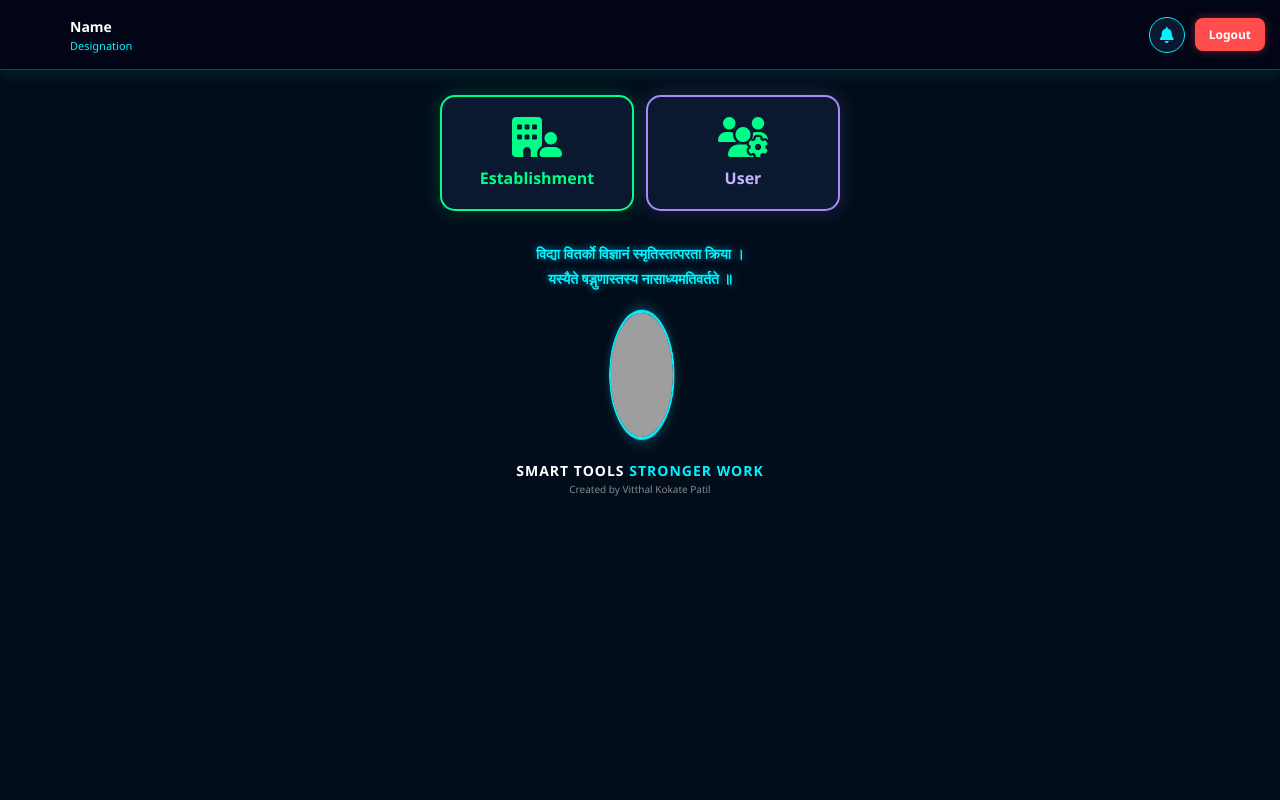
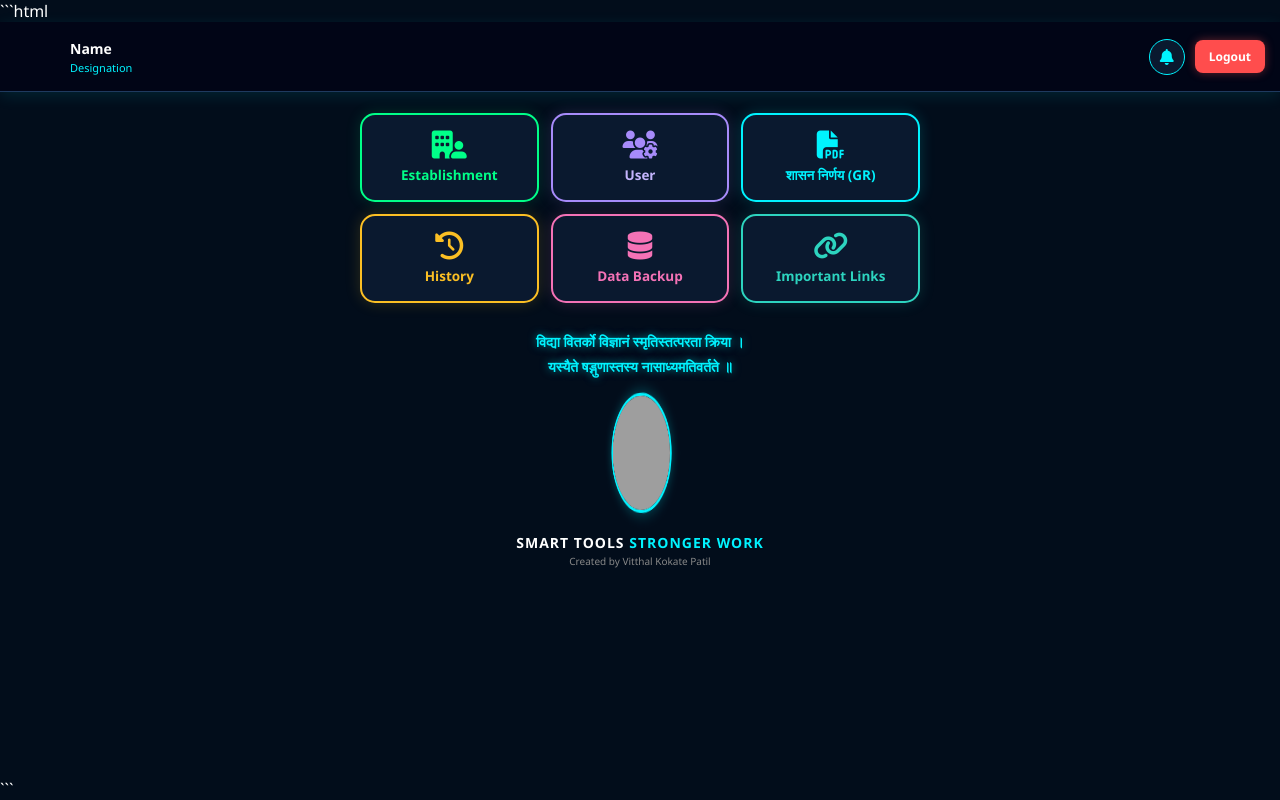
Before and after one commit to vrkokate/Office-Work, a plain HTML site: page dashboard.html in a window 1280 px wide. Drawn offline with Linux system fonts and the light colour scheme; sample sign-in values are in the browser's storage; grey boxes are pictures that could not be loaded.

Commit message:
Refactor dashboard styles and layout
Updated CSS styles for layout and animations, including grid layout for tabs and adjustments to user photo animations.

````diff
--- a/dashboard.html
+++ b/dashboard.html
@@ -1,3 +1,4 @@
+```html
 <!DOCTYPE html>
 <html lang="mr">
 <head>
@@ -10,7 +11,7 @@
         body {
             background: #020d1b;
             color: #ffffff;
-            min-height: 100vh;
+            min-height: 100dvh;
             display: flex;
             flex-direction: column;
             overflow-x: hidden;
@@ -34,6 +35,7 @@
             display: flex;
             align-items: center;
             gap: 10px;
+            min-width: 0;
         }
 
         /* 🌟 १. वरचा फोटो ३डी फ्लिप (नाण्यासारखा) */
@@ -44,8 +46,9 @@
             border: 2px solid #00f3ff;
             object-fit: cover;
             box-shadow: 0 0 10px rgba(0, 243, 255, 0.5);
-            animation: flip3D 4s linear infinite; /* ३डी फ्लिप ॲनिमेशन */
+            animation: flip3D 4s linear infinite;
             transform-style: preserve-3d;
+            flex-shrink: 0;
         }
 
         @keyframes flip3D {
@@ -56,24 +59,33 @@
         .user-details {
             display: flex;
             flex-direction: column;
+            min-width: 0;
         }
 
         .user-name {
             font-size: 14px;
             font-weight: bold;
             color: #ffffff;
+            cursor: pointer;
+            white-space: nowrap;
+            overflow: hidden;
+            text-overflow: ellipsis;
         }
 
         .user-designation {
             font-size: 11px;
             color: #00f3ff;
             margin-top: 2px;
+            white-space: nowrap;
+            overflow: hidden;
+            text-overflow: ellipsis;
         }
 
         .header-actions {
             display: flex;
             align-items: center;
             gap: 10px;
+            flex-shrink: 0;
         }
 
         /* ॲडमिन बेल */
@@ -127,22 +139,22 @@
             align-items: center;
         }
 
-        /* फक्त एकच टॅब (Establishment) */
+        /* सर्व टॅब्स ग्रिड */
         .tabs-grid {
-            display: flex;
-            justify-content: center;
+            display: grid;
+            grid-template-columns: repeat(2, minmax(0, 1fr));
             gap: 12px;
             width: 100%;
-            max-width: 400px;
-            margin-bottom: 25px;
-            margin-top: 10px;
+            max-width: 560px;
+            margin-bottom: 22px;
+            margin-top: 6px;
         }
 
         .tab-card {
             background: #0a192f;
             border: 2px solid #00ff88;
             border-radius: 15px;
-            padding: 20px 15px;
+            padding: 16px 10px;
             text-align: center;
             text-decoration: none;
             color: #fff;
@@ -150,35 +162,45 @@
             flex-direction: column;
             align-items: center;
             justify-content: center;
-            gap: 10px;
+            gap: 8px;
             transition: 0.3s;
-            box-shadow: 0 0 20px rgba(0, 255, 136, 0.2);
+            box-shadow: 0 0 15px rgba(0, 255, 136, 0.15);
             cursor: pointer;
-            flex: 1;
-            width: 100%;
         }
 
         .tab-card:hover, .tab-card:active {
             transform: scale(0.98);
-            box-shadow: 0 0 25px rgba(0, 255, 136, 0.4);
+            box-shadow: 0 0 22px rgba(0, 255, 136, 0.35);
         }
 
-        .tab-card i {
-            font-size: 40px;
-            color: #00ff88;
-        }
+        .tab-card i { font-size: 28px; color: #00ff88; }
+        .tab-card span { font-size: 13.5px; font-weight: bold; color: #00ff88; line-height: 1.25; }
 
-        .tab-card span {
-            font-size: 16px;
-            font-weight: bold;
-            color: #00ff88;
+        .tab-user { border-color: #a78bfa !important; box-shadow: 0 0 15px rgba(167,139,250,.18) !important; }
+        .tab-user i { color: #a78bfa !important; }
+        .tab-user span { color: #c4b5fd !important; }
+
+        .tab-gr { border-color: #00f3ff !important; box-shadow: 0 0 15px rgba(0,243,255,.18) !important; }
+        .tab-gr i, .tab-gr span { color: #00f3ff !important; }
+
+        .tab-history { border-color: #fbbf24 !important; box-shadow: 0 0 15px rgba(251,191,36,.18) !important; }
+        .tab-history i, .tab-history span { color: #fbbf24 !important; }
+
+        .tab-backup { border-color: #f472b6 !important; box-shadow: 0 0 15px rgba(244,114,182,.18) !important; }
+        .tab-backup i, .tab-backup span { color: #f472b6 !important; }
+
+        .tab-links { border-color: #2dd4bf !important; box-shadow: 0 0 15px rgba(45,212,191,.18) !important; }
+        .tab-links i, .tab-links span { color: #2dd4bf !important; }
+
+        @media (min-width: 600px) {
+            .tabs-grid { grid-template-columns: repeat(3, minmax(0, 1fr)); }
         }
 
         /* मधला भाग (श्लोक व फोटो) */
         .center-stage {
             text-align: center;
-            margin-top: 5px;
-            margin-bottom: 20px;
+            margin-top: 4px;
+            margin-bottom: 18px;
         }
 
         .shloka {
@@ -186,7 +208,7 @@
             font-weight: bold;
             color: #00f3ff;
             line-height: 1.8;
-            margin-bottom: 25px;
+            margin-bottom: 20px;
             text-shadow: 0 0 8px rgba(0, 243, 255, 0.5);
             padding: 0 10px;
         }
@@ -195,11 +217,11 @@
         /* 🌟 २. मधला फोटो ॲनिमेशन कंटेनर */
         .main-photo-wrapper {
             position: relative;
-            width: 130px;
-            height: 130px;
-            margin: 0 auto 15px;
-            perspective: 1000px; /* ३डी इफेक्टसाठी */
-            animation: float 3s ease-in-out infinite; /* हवेत तरंगण्यासाठी */
+            width: 120px;
+            height: 120px;
+            margin: 0 auto 14px;
+            perspective: 1000px;
+            animation: float 3s ease-in-out infinite;
         }
 
         @keyframes float {
@@ -207,7 +229,6 @@
             50% { transform: translateY(-8px); }
         }
 
-        /* मुख्य फोटो (३डी फ्लिप) */
         .profile-main-img {
             width: 100%;
             height: 100%;
@@ -216,11 +237,10 @@
             object-fit: cover;
             position: relative;
             z-index: 2;
-            /* 3D फिरणे */
             animation: spin3D 6s linear infinite;
             transform-style: preserve-3d;
             cursor: pointer;
-            box-shadow: 0 0 15px rgba(0, 243, 255, 0.3); /* फक्त एक हलका सावली इफेक्ट */
+            box-shadow: 0 0 15px rgba(0, 243, 255, 0.3);
         }
 
         @keyframes spin3D {
@@ -228,7 +248,6 @@
             100% { transform: rotateY(360deg); }
         }
 
-        /* 🌟 टच केल्यावर वेगाने फिरण्यासाठी */
         .fast-spin {
             animation: spin3D 0.5s linear infinite !important;
         }
@@ -266,7 +285,6 @@
 
         .modal-body { padding: 15px; overflow-y: auto; flex: 1; }
 
-        /* युजर कार्ड (एका खाली एक) */
         .pending-user-card {
             background: #020d1b; border: 1px solid #1e3a5f; border-radius: 10px;
             padding: 12px; margin-bottom: 12px;
@@ -326,9 +344,6 @@
         .fullscreen-viewer img {
             max-width: 100vw; max-height: 100vh; width:auto; height:auto; object-fit:contain; border-radius:0; border:0;
         }
-        .viewer-actions { margin-top: 20px; display: flex; gap: 15px; }
-        .btn-save-img { background: #00ff88; color: #000; border: none; padding: 10px 20px; border-radius: 8px; font-weight: bold; font-size: 14px; cursor: pointer; }
-        .btn-close-viewer { background: #ff4d4d; color: #fff; border: none; padding: 10px 20px; border-radius: 8px; font-weight: bold; font-size: 14px; cursor: pointer; }
 
         /* कस्टम लॉगआउट मोडल */
         .logout-modal {
@@ -348,13 +363,8 @@
         .btn-confirm-logout { flex: 1; background: #ff4d4d; color: #fff; border: none; padding: 10px; border-radius: 8px; font-weight: bold; cursor: pointer; }
 
         .hidden { display: none !important; }
-
-        .tab-user{border-color:#a78bfa!important;box-shadow:0 0 20px rgba(167,139,250,.2)!important}
-        .tab-user span{color:#c4b5fd!important}
-        .profile-photo-change{display:none!important}
-        .user-name{cursor:pointer}
-        .online-name{color:#22c55e!important;text-shadow:0 0 8px #22c55e;font-weight:800}
-
+        .profile-photo-change { display: none !important; }
+        .online-name { color: #22c55e !important; text-shadow: 0 0 8px #22c55e; font-weight: 800; }
     </style>
     <script src="app-shell.js" defer></script>
 </head>
@@ -363,11 +373,10 @@
     <!-- 🌟 हेडर -->
     <header class="top-header">
         <div class="user-info">
-            <img id="headerPhoto" src="" alt="User Photo" class="user-photo">
+            <img id="headerPhoto" src="home-bg.jpg" alt="User Photo" class="user-photo" onerror="this.src='https://cdn-icons-png.flaticon.com/512/3135/3135715.png'">
             <div class="user-details">
                 <span id="headerName" class="user-name" onclick="location.href='profile.html'">Name</span>
                 <span id="headerDesig" class="user-designation">Designation</span>
-
             </div>
         </div>
 
@@ -384,7 +393,7 @@
     <!-- 🌟 मुख्य भाग -->
     <div class="main-content">
 
-        <!-- फक्त Establishment टॅब -->
+        <!-- सर्व ६ टॅब्स -->
         <div class="tabs-grid">
             <a href="establishment.html" class="tab-card tab-est">
                 <i class="fa-solid fa-building-user"></i>
@@ -393,6 +402,22 @@
             <a href="user-management.html" id="userManagementTab" class="tab-card tab-user hidden">
                 <i class="fa-solid fa-users-gear"></i>
                 <span>User</span>
+            </a>
+            <a href="gr.html" class="tab-card tab-gr">
+                <i class="fa-solid fa-file-pdf"></i>
+                <span>शासन निर्णय (GR)</span>
+            </a>
+            <a href="history.html" class="tab-card tab-history">
+                <i class="fa-solid fa-clock-rotate-left"></i>
+                <span>History</span>
+            </a>
+            <a href="backup.html" class="tab-card tab-backup">
+                <i class="fa-solid fa-database"></i>
+                <span>Data Backup</span>
+            </a>
+            <a href="links.html" class="tab-card tab-links">
+                <i class="fa-solid fa-link"></i>
+                <span>Important Links</span>
             </a>
         </div>
 
@@ -403,7 +428,6 @@
                 <span class="shloka-line">यस्यैते षड्गुणास्तस्य नासाध्यमतिवर्तते ॥</span>
             </div>
 
-            <!-- मधला फोटो ॲनिमेशन रॅपर (आता मागे काहीही नाही) -->
             <div class="main-photo-wrapper">
                 <img id="mainProfilePhoto" src="home-bg.jpg" alt="Profile" class="profile-main-img" onerror="this.src='https://cdn-icons-png.flaticon.com/512/3135/3135715.png'">
             </div>
@@ -421,9 +445,7 @@
                 <h3><i class="fa-solid fa-bell"></i> User Notifications</h3>
                 <button class="close-btn" onclick="closeAdminPanel()">✕</button>
             </div>
-            <div class="modal-body" id="pendingUsersList">
-                <!-- युजर्सची यादी येथे लोड होईल -->
-            </div>
+            <div class="modal-body" id="pendingUsersList"></div>
         </div>
     </div>
 
@@ -457,10 +479,8 @@
         function markOnline(){let o=JSON.parse(localStorage.getItem('ow_online')||'{}');o[currentUser]=Date.now();localStorage.setItem('ow_online',JSON.stringify(o));}
         markOnline();setInterval(markOnline,30000);
 
-        // User स्वतःचा फक्त सध्याचा फोटो बदलू शकतो; जुने फोटो Admin इतिहासात पाहू शकतो.
         if (userRole === 'admin') {
             document.getElementById('userManagementTab').classList.remove('hidden');
-
         }
         const mainPhotoElement = document.getElementById('mainProfilePhoto');
 
@@ -474,7 +494,6 @@
             mainPhotoElement.src = photoSrc;
         }
 
-        // 🌟 टच केल्यावर मधला फोटो वेगाने फिरण्यासाठी इव्हेंट्स
         mainPhotoElement.addEventListener('touchstart', () => {
             mainPhotoElement.classList.add('fast-spin');
         });
@@ -490,7 +509,6 @@
         mainPhotoElement.addEventListener('mouseleave', () => {
             mainPhotoElement.classList.remove('fast-spin');
         });
-
 
         if (userRole === 'admin') {
             document.getElementById('adminBell').classList.remove('hidden');
@@ -590,16 +608,6 @@
 
         function closePhotoViewer() { document.getElementById('photoViewer').style.display = 'none'; document.getElementById('fullSizeImage').src=''; }
 
-        function downloadPhoto() {
-            const imgSrc = document.getElementById('fullSizeImage').src;
-            const a = document.createElement('a');
-            a.href = imgSrc;
-            a.download = 'User_Photo_' + Date.now() + '.jpg';
-            document.body.appendChild(a);
-            a.click();
-            document.body.removeChild(a);
-        }
-
         function showLogoutModal() {
             document.getElementById('logoutModal').style.display = 'flex';
         }
@@ -625,3 +633,4 @@
     </script>
 </body>
 </html>
+```
````
